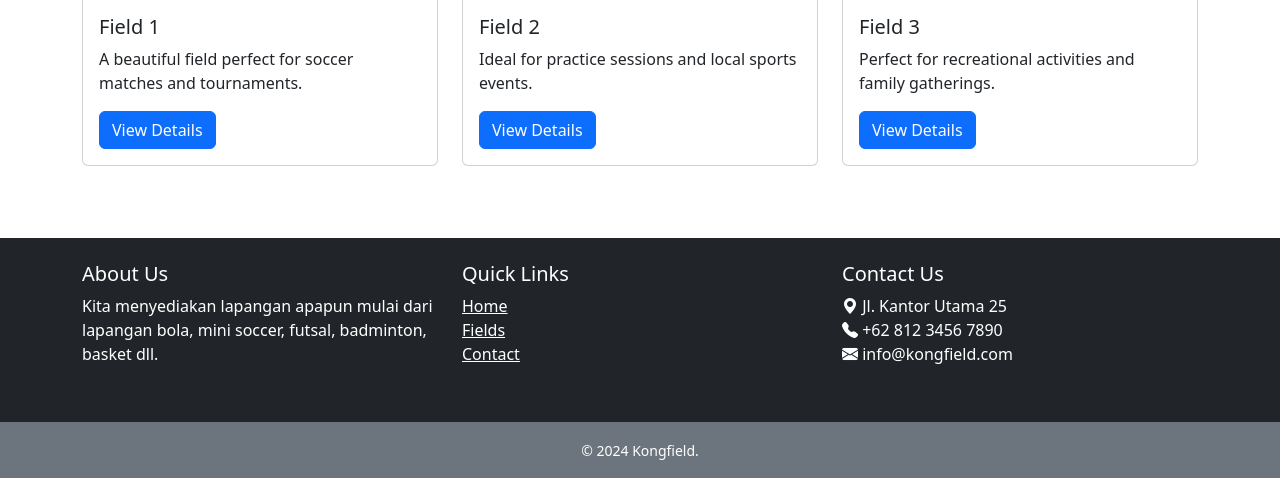
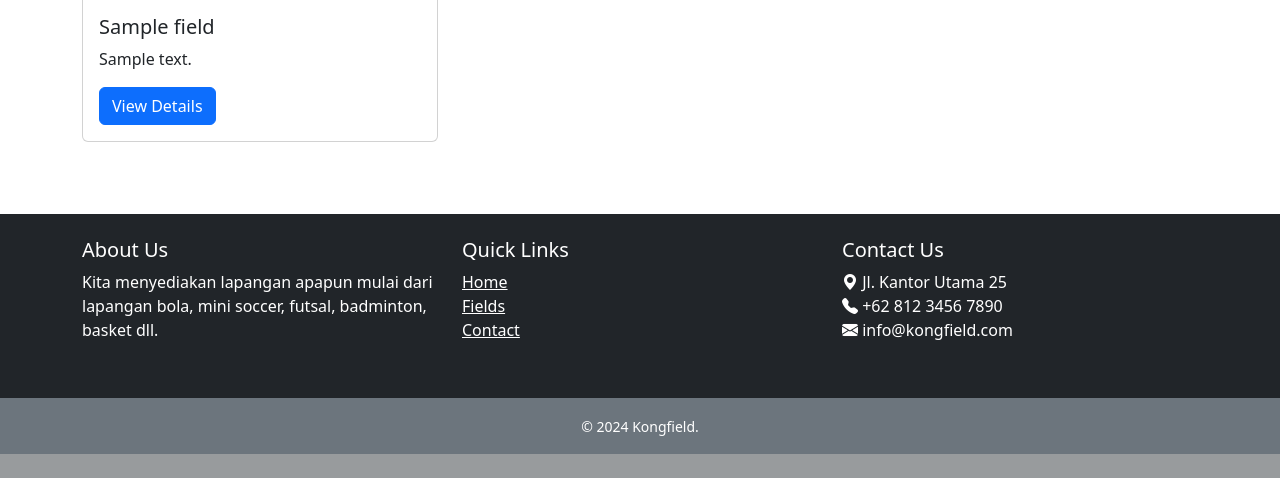
Before and after one commit to kenjifs/kongfield, a CodeIgniter app: page /kongfield/ in a window 1280 px wide. Shown: the part 1050-1528 px from the top of the page. After the commit the page ends 1504 px from the top, so only its background shows below. Run offline with CodeIgniter, Linux system fonts and the light colour scheme; tables that the repository leaves empty or names only in its code hold one stand-in row (values such as "Sample post"); grey boxes marked "Sample" are stand-in pictures.

Commit message:
feat: fix the fields get from db

```diff
--- a/application/controllers/Lapangan.php
+++ b/application/controllers/Lapangan.php
@@ -3,11 +3,19 @@ defined('BASEPATH') or exit('No direct script access allowed');
 
 class Lapangan extends CI_Controller
 {
+
+    public function __construct()
+    {
+        parent::__construct();
+        $this->load->model('field_model');
+    }
+
     public function index()
     {
+        $data['fields'] = $this->field_model->get_fields();
         $this->load->view('layout/header');
         $this->load->view('layout/navbar');
-        $this->load->view('lapangan/lapangan');
+        $this->load->view('lapangan/lapangan', $data);
         $this->load->view('layout/footer');
     }
 }
--- /dev/null
+++ b/application/models/Field_model.php
@@ -0,0 +1,15 @@
+<?php
+class Field_model extends CI_Model
+{
+
+    public function __construct()
+    {
+        $this->load->database();
+    }
+
+    public function get_fields()
+    {
+        $query = $this->db->get('fields');
+        return $query->result_array();
+    }
+}
--- a/application/views/lapangan/lapangan.php
+++ b/application/views/lapangan/lapangan.php
@@ -21,47 +21,27 @@
     </div>
   </div>
 </section>
+
 <!-- GRID -->
 <div class="container card-grid">
   <div class="row">
+    <?php foreach ($fields as $field) : ?>
       <div class="col-md-4 mb-4">
         <div class="card">
-        <img src="https://picsum.photos/400/300?random=1" class="card-img-top" alt="Field 1">
+          <img src="<?= $field['img_url']; ?>" class="card-img-top" alt="<?= $field['name']; ?>">
           <div class="card-body">
-          <h5 class="card-title">Field 1</h5>
-          <p class="card-text">A beautiful field perfect for soccer matches and tournaments.</p>
+            <h5 class="card-title"><?= $field['name']; ?></h5>
+            <p class="card-text"><?= $field['description']; ?></p>
             <button type="button" class="btn btn-primary" data-bs-toggle="modal" data-bs-target="#fieldDetailModal">
               View Details
             </button>
           </div>
         </div>
       </div>
-    <div class="col-md-4 mb-4">
-      <div class="card">
-        <img src="https://picsum.photos/400/300?random=2" class="card-img-top" alt="Field 2">
-        <div class="card-body">
-          <h5 class="card-title">Field 2</h5>
-          <p class="card-text">Ideal for practice sessions and local sports events.</p>
-          <button type="button" class="btn btn-primary" data-bs-toggle="modal" data-bs-target="#fieldDetailModal">
-            View Details
-          </button>
+    <?php endforeach; ?>
   </div>
 </div>
-    </div>
-    <div class="col-md-4 mb-4">
-      <div class="card">
-        <img src="https://picsum.photos/400/300?random=3" class="card-img-top" alt="Field 3">
-        <div class="card-body">
-          <h5 class="card-title">Field 3</h5>
-          <p class="card-text">Perfect for recreational activities and family gatherings.</p>
-          <button type="button" class="btn btn-primary" data-bs-toggle="modal" data-bs-target="#fieldDetailModal">
-            View Details
-          </button>
-        </div>
-      </div>
-    </div>
-  </div>
-</div>
+
 
 <!-- FIELD DETAIL MDOAL -->
 <div class="modal fade" id="fieldDetailModal" tabindex="-1" aria-labelledby="fieldDetailModalLabel" aria-hidden="true">
--- a/assets/lapangan.css
+++ b/assets/lapangan.css
@@ -1,7 +1,7 @@
 .hero-section {
 	position: relative;
 	height: 80vh;
-	background: url("./hero-img.jpg") center center/cover no-repeat;
+	background: url("./img/hero-img.jpg") center center/cover no-repeat;
 	color: white;
 }
 .hero-text {
```
Also changed, not shown: assets/hero-img.jpg (deleted), assets/img/baseball-1.jpg (added), assets/img/basket-1.jpg (added), assets/img/golf-1.jpg (added), 3 other files. Lines whose indentation alone changed are shown as unchanged.
